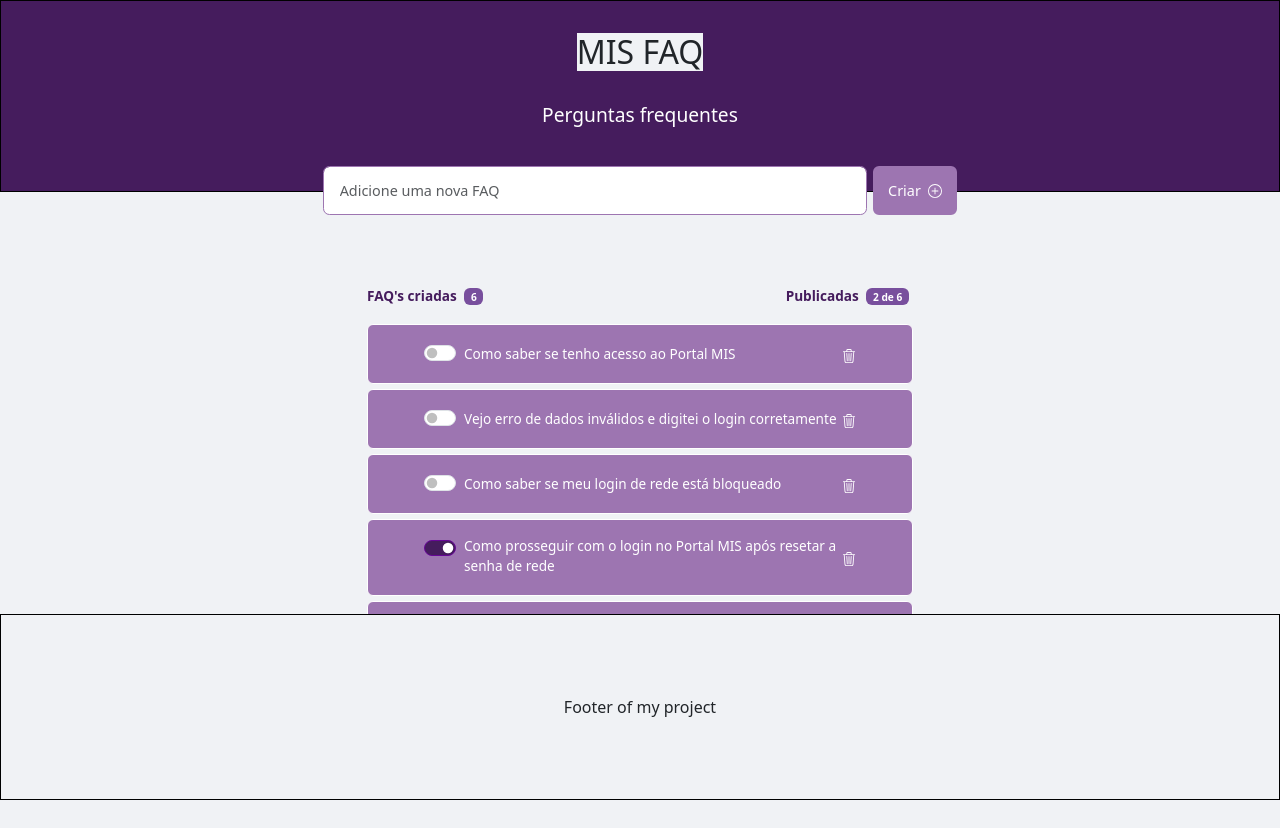
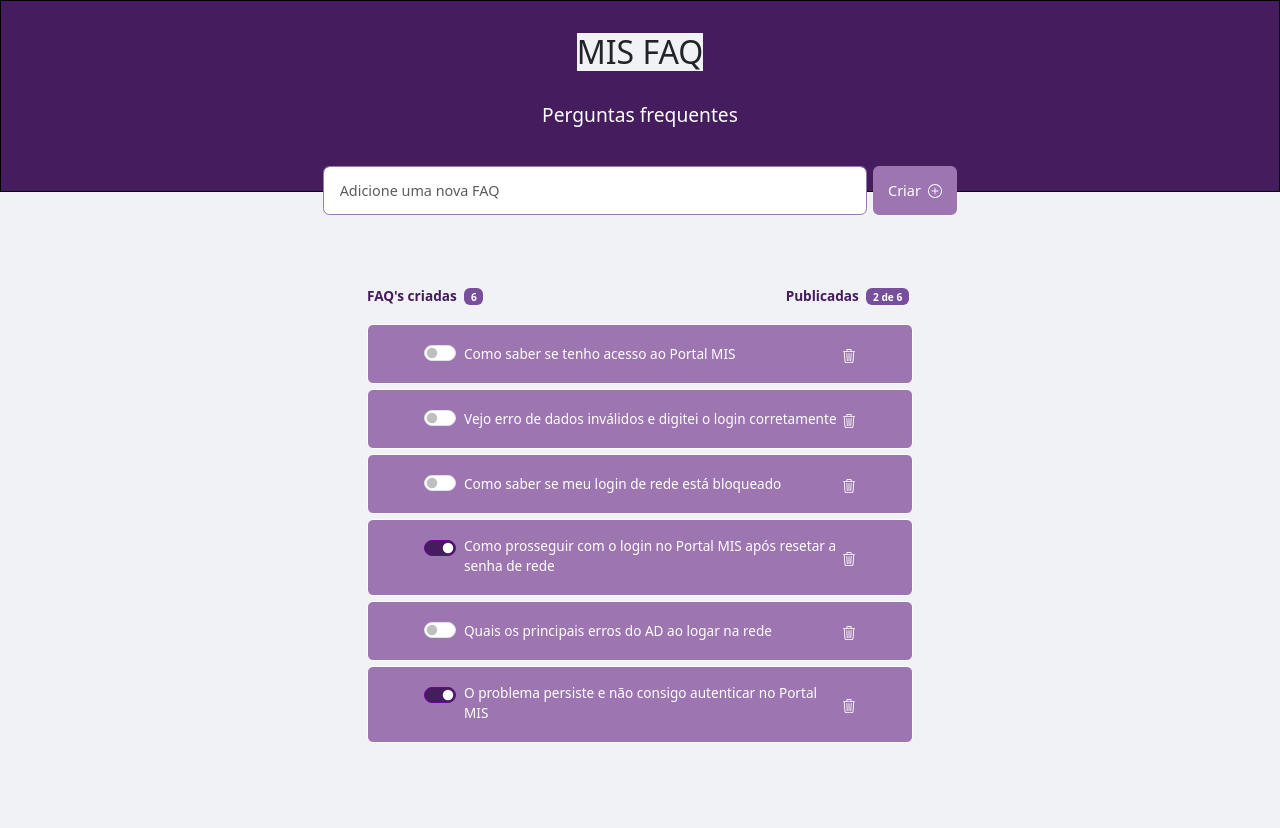
Before and after one commit to gabrielfreirebraz/faq-web, a React (Vite) app: page / in a window 1280 px wide. Built offline with nearby package versions, Linux system fonts and the light colour scheme.

Commit message:
feat: remove footer

```diff
--- a/src/App.tsx
+++ b/src/App.tsx
@@ -1,14 +1,11 @@
 
 import { DivBody } from "./Components/Body"
-import { DivFooter } from "./Components/Footer"
 
 function App() {
 
   return (
     <>
-
       <DivBody/>
-      <DivFooter title="Footer here" />
     </>
   )
 }
```
